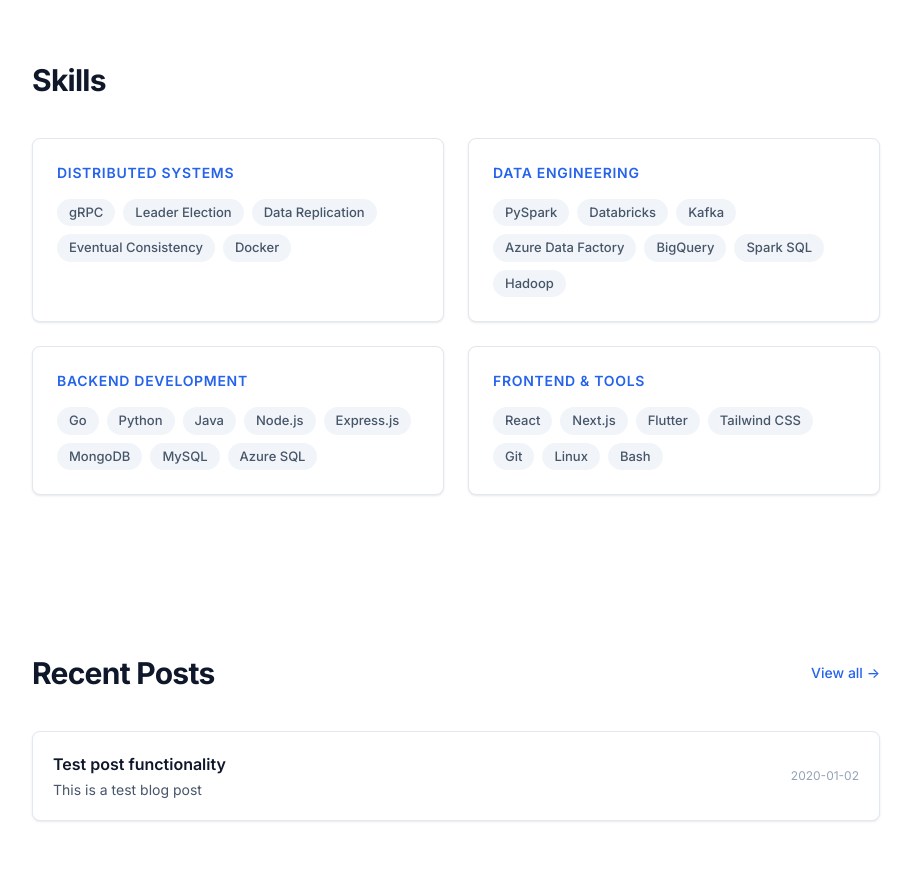
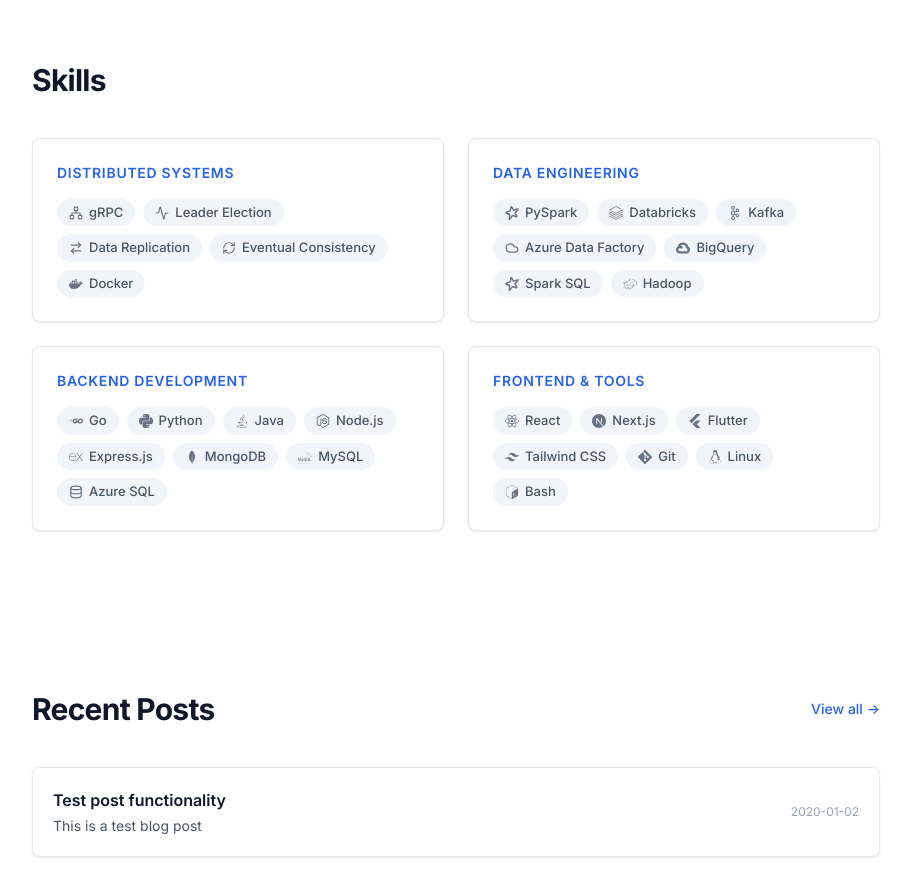
Before and after one commit to vskvj3/portfolio-nextjs, a Next.js app: page / in a window 1280 px wide. Shown: the part 2100-2996 px from the top of the page, without its empty margins (184-1095 px from the left). Built offline with nearby package versions, Linux system fonts and the light colour scheme.

Commit message:
landing page fix

```diff
--- a/src/components/default/DefaultSkills.js
+++ b/src/components/default/DefaultSkills.js
@@ -1,4 +1,45 @@
 import { skillCategories } from "@/data/portfolioData";
+import {
+  Server, Database, Network, Terminal, RefreshCw, ArrowRightLeft, Activity, Cloud
+} from "lucide-react";
+import {
+  SiDocker, SiApachespark, SiDatabricks, SiApachekafka,
+  SiGooglecloud, SiApachehadoop, SiGo, SiPython,
+  SiNodedotjs, SiExpress, SiMongodb, SiMysql, SiReact, SiNextdotjs,
+  SiFlutter, SiTailwindcss, SiGit, SiLinux, SiGnubash
+} from "react-icons/si";
+import { FaJava } from "react-icons/fa";
+
+const iconMap = {
+  "gRPC": Network,
+  "Leader Election": Activity,
+  "Data Replication": ArrowRightLeft,
+  "Eventual Consistency": RefreshCw,
+  "Docker": SiDocker,
+  "PySpark": SiApachespark,
+  "Databricks": SiDatabricks,
+  "Kafka": SiApachekafka,
+  "Azure Data Factory": Cloud,
+  "BigQuery": SiGooglecloud,
+  "Spark SQL": SiApachespark,
+  "Hadoop": SiApachehadoop,
+  "Go": SiGo,
+  "Python": SiPython,
+  "Java": FaJava,
+  "Node.js": SiNodedotjs,
+  "Express.js": SiExpress,
+  "MongoDB": SiMongodb,
+  "MySQL": SiMysql,
+  "Azure SQL": Database,
+  "React": SiReact,
+  "Next.js": SiNextdotjs,
+  "Flutter": SiFlutter,
+  "Tailwind CSS": SiTailwindcss,
+  "Git": SiGit,
+  "Linux": SiLinux,
+  "Bash": SiGnubash,
+};
+
 
 export default function DefaultSkills() {
   return (
@@ -9,23 +50,26 @@
         </h2>
 
         <div className="grid md:grid-cols-2 gap-6">
-          {skillCategories.map((category) => (
-            <div key={category.name} className="theme-card p-6">
-              <h3
-                className="text-sm font-semibold uppercase tracking-wider mb-4"
-                style={{ color: "var(--accent)" }}
-              >
-                {category.name}
-              </h3>
-              <div className="flex flex-wrap gap-2">
-                {category.skills.map((skill) => (
-                  <span key={skill} className="theme-tag">
-                    {skill}
-                  </span>
-                ))}
+          {skillCategories.map((category) => {
+            return (
+              <div key={category.name} className="theme-card p-6">
+                <div className="flex items-center mb-4 text-sm font-semibold uppercase tracking-wider" style={{ color: "var(--accent)" }}>
+                  <h3>{category.name}</h3>
+                </div>
+                <div className="flex flex-wrap gap-2">
+                  {category.skills.map((skill) => {
+                    const SkillIcon = iconMap[skill];
+                    return (
+                      <span key={skill} className="theme-tag flex items-center gap-1.5" style={{ padding: "0.25rem 0.75rem" }}>
+                        {SkillIcon && <SkillIcon size={14} className="opacity-80" />}
+                        {skill}
+                      </span>
+                    );
+                  })}
+                </div>
               </div>
-            </div>
-          ))}
+            );
+          })}
         </div>
       </div>
     </section>
```
